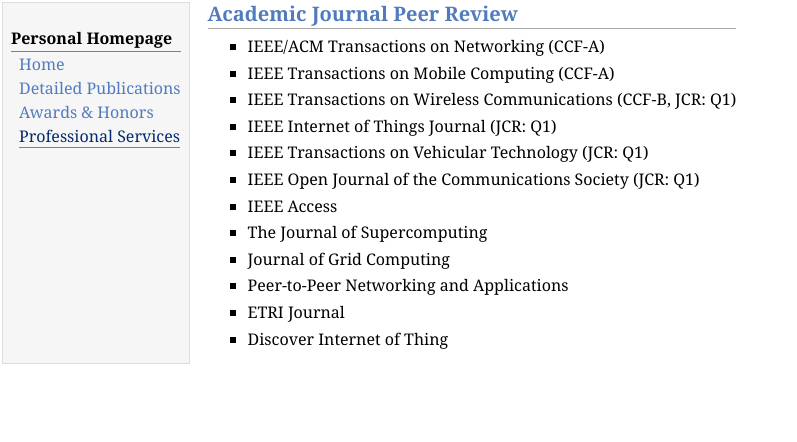
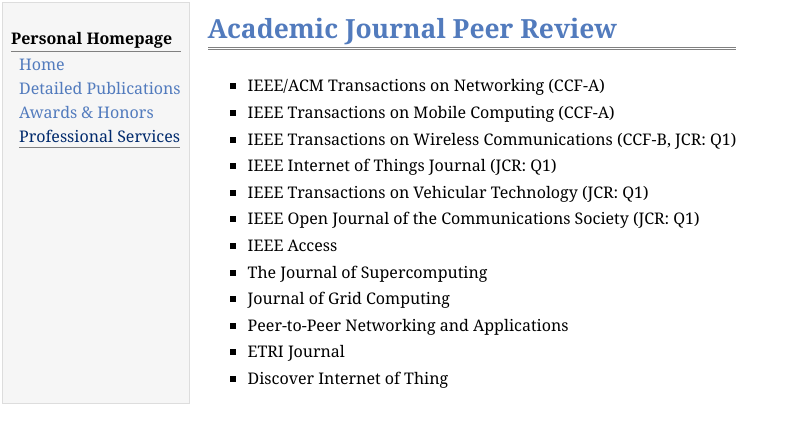
Before and after one commit to Bruce-Lee-ttys000/Bruce-Lee-ttys000.github.io, a plain HTML site: page services.html in a window 1280 px wide. Shown: the whole page, without its empty margins (0-797 px from the left). Drawn offline with Linux system fonts and the light colour scheme.

Commit message:
“20250911修改”

```diff
--- a/services.html
+++ b/services.html
@@ -5,7 +5,7 @@
 <meta name="generator" content="jemdoc, see http://jemdoc.jaboc.net/" />
 <meta http-equiv="Content-Type" content="text/html;charset=utf-8" />
 <link rel="stylesheet" href="jemdoc.css" type="text/css" />
-<title></title>
+<title>Academic Journal Peer Review</title>
 </head>
 <body>
 <table summary="Table for page layout." id="tlayout">
@@ -18,7 +18,9 @@
 <div class="menu-item"><a href="services.html" class="current">Professional&nbsp;Services</a></div>
 </td>
 <td id="layout-content">
-<h2>Academic Journal Peer Review</h2>
+<div id="toptitle">
+<h1>Academic Journal Peer Review</h1>
+</div>
 <ul>
 <li><p>IEEE/ACM Transactions on Networking (CCF-A)</p>
 </li>
```
Also changed, not shown: awards.html (+4 -1 lines), publications.html (+4 -2 lines), 4 other files.
